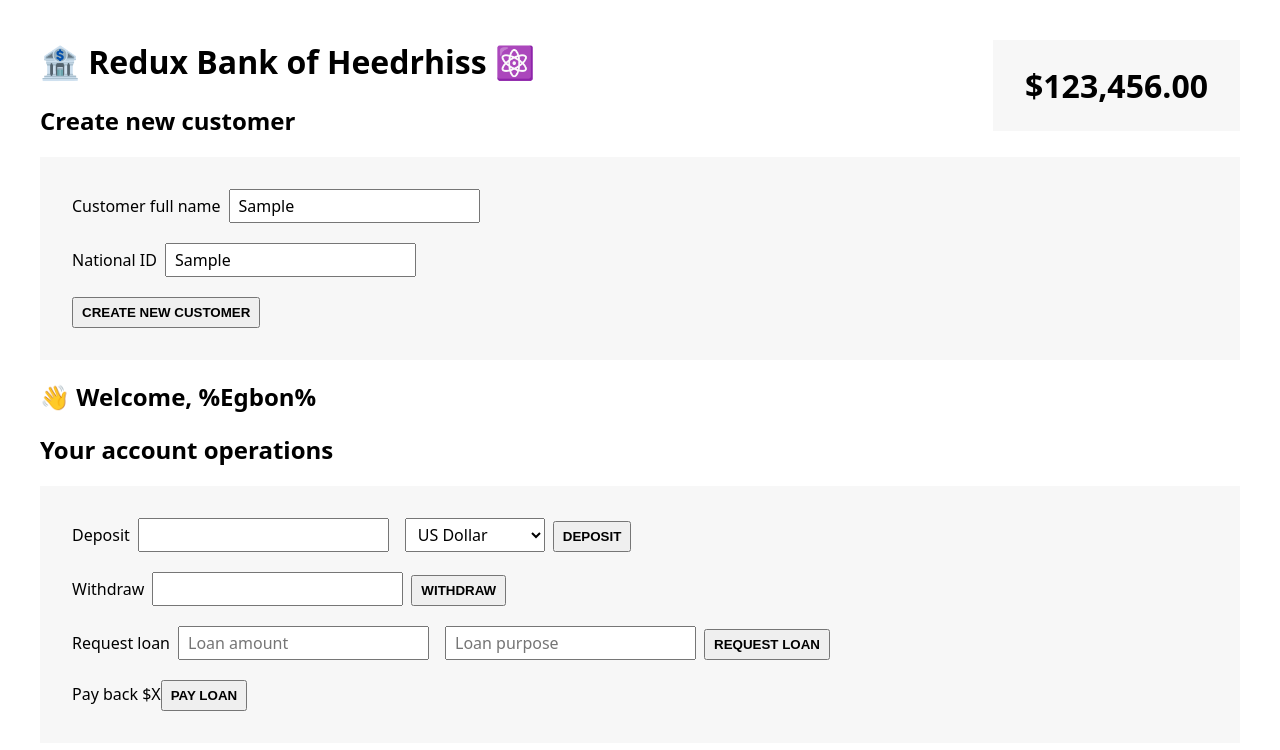
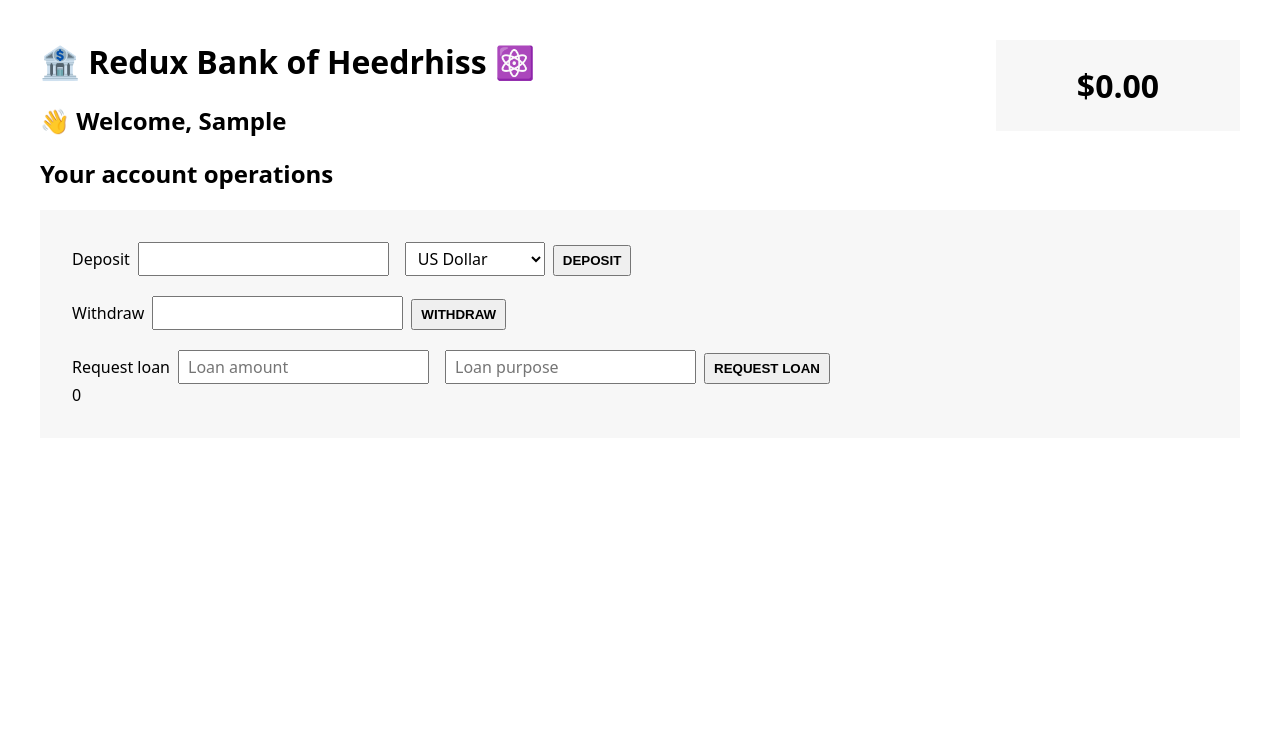
Before and after one commit to heedrhiss/Redux-bank, a React (Create React App) app: page / in a window 1280 px wide. Both pictures are taken after typing "Sample", "Sample" into the empty fields and a click on the button "CREATE NEW CUSTOMER". Shown: the top 750 px of the page. Built offline with nearby package versions, Linux system fonts and the light colour scheme.

Commit message:
dispaths

```diff
--- a/package.json
+++ b/package.json
@@ -8,6 +8,7 @@
     "@testing-library/user-event": "^13.5.0",
     "react": "^18.3.1",
     "react-dom": "^18.3.1",
+    "react-redux": "^9.1.2",
     "react-scripts": "5.0.1",
     "redux": "^5.0.1",
     "web-vitals": "^2.1.4"
--- a/src/App.js
+++ b/src/App.js
@@ -2,15 +2,20 @@ import CreateCustomer from "./features/customers/CreateCustomer";
 import Customer from "./features/customers/Customer";
 import AccountOperations from "./features/accounts/AccountOperations";
 import BalanceDisplay from "./features/accounts/BalanceDisplay";
+import { useSelector } from "react-redux";
 
 function App() {
+  const customer = useSelector(store=> store.customerReducer.fullName)
+
   return (
     <div>
       <h1>🏦 Redux Bank of Heedrhiss ⚛️</h1>
-      <CreateCustomer />
+      {!customer ? <CreateCustomer /> :
+      <>
       <Customer />
       <AccountOperations />
       <BalanceDisplay />
+      </>}
     </div>
   );
 }
--- a/src/features/accounts/AccountOperations.js
+++ b/src/features/accounts/AccountOperations.js
@@ -1,4 +1,6 @@
 import { useState } from "react";
+import { useDispatch, useSelector } from "react-redux";
+import { deposit, payLoan, reqLoan, withdraw } from "./AccountSlice";
 
 function AccountOperations() {
   const [depositAmount, setDepositAmount] = useState("");
@@ -6,14 +8,35 @@ function AccountOperations() {
   const [loanAmount, setLoanAmount] = useState("");
   const [loanPurpose, setLoanPurpose] = useState("");
   const [currency, setCurrency] = useState("USD");
+  const {balance, loan, loanPurpose: curLoanPurpose} = useSelector(store => store.accountReducer)
+  const dispatch = useDispatch();
 
-  function handleDeposit() {}
 
-  function handleWithdrawal() {}
 
-  function handleRequestLoan() {}
+  function handleDeposit() {
+    if(!depositAmount) return
+    dispatch(deposit(depositAmount))
+    setDepositAmount(depositAmount => "")
+  }
 
-  function handlePayLoan() {}
+  function handleWithdrawal() {
+    if(!withdrawalAmount) return
+    if(withdrawalAmount> balance) return(alert(`Insufficient Balance you have only $${balance} left in you aza`))
+    if(balance > withdrawalAmount) dispatch(withdraw(withdrawalAmount))
+    setWithdrawalAmount(withdraw => "")
+  }
+
+  function handleRequestLoan() {
+    if(!loanAmount || !loanPurpose) return
+    if(loanAmount > 0) dispatch(reqLoan(loanAmount, loanPurpose))
+    setLoanAmount(loanAmount => "")
+    setLoanPurpose(lp => "")
+  }
+
+  function handlePayLoan() {
+    if(loan > balance) return(alert("Thief, Oni jibiti ni iwo"))
+    if(balance > loan)dispatch(payLoan())
+  }
 
   return (
     <div>
@@ -66,10 +89,10 @@ function AccountOperations() {
           <button onClick={handleRequestLoan}>Request loan</button>
         </div>
 
-        <div>
-          <span>Pay back $X</span>
+        {loan && <div>
+          <span>Pay back ${loan} - {curLoanPurpose}</span>
           <button onClick={handlePayLoan}>Pay loan</button>
-        </div>
+        </div>}
       </div>
     </div>
   );
--- a/src/features/accounts/AccountSlice.js
+++ b/src/features/accounts/AccountSlice.js
@@ -31,16 +31,16 @@ export default function accountReducer(state= accountState, action){
     }
 }
 
-function deposit(amount){
+export function deposit(amount){
     return{type: 'account/balance', payload: amount}
 }
-function withdraw(amount){
+export function withdraw(amount){
     return{type: 'account/withdraw', payload: amount}
 }
-function reqLoan(amount, purpose){
+export function reqLoan(amount, purpose){
     return{type: 'request/loan', payload: {amount, purpose}}
 }
-function payLoan(){
+export function payLoan(){
     return{type: 'pay/loan'}
 }
 
--- a/src/features/accounts/BalanceDisplay.js
+++ b/src/features/accounts/BalanceDisplay.js
@@ -1,3 +1,5 @@
+import { useSelector } from "react-redux";
+
 function formatCurrency(value) {
   return new Intl.NumberFormat("en", {
     style: "currency",
@@ -6,7 +8,9 @@ function formatCurrency(value) {
 }
 
 function BalanceDisplay() {
-  return <div className="balance">{formatCurrency(123456)}</div>;
+  const balance = useSelector(state=> state.accountReducer.balance)
+
+  return <div className="balance">{formatCurrency(balance)}</div>;
 }
 
 export default BalanceDisplay;
--- a/src/features/customers/CreateCustomer.js
+++ b/src/features/customers/CreateCustomer.js
@@ -1,10 +1,17 @@
 import { useState } from "react";
+import { useDispatch } from "react-redux";
+import { createCustomer } from "./CustomerSlice";
 
 function Customer() {
   const [fullName, setFullName] = useState("");
   const [nationalId, setNationalId] = useState("");
 
-  function handleClick() {}
+  const dispatch = useDispatch()
+
+  function handleClick() {
+    if(!fullName || !nationalId) return
+    dispatch(createCustomer(fullName, nationalId))
+  }
 
   return (
     <div>
--- a/src/features/customers/Customer.js
+++ b/src/features/customers/Customer.js
@@ -1,5 +1,10 @@
+import { useSelector } from "react-redux";
+
+
 function Customer() {
-  return <h2>👋 Welcome, %Egbon%</h2>;
+  const customer = useSelector(store=> store.customerReducer.fullName)
+
+  return <h2>👋 Welcome, {customer ? customer : "Anonymous"}</h2>;
 }
 
 export default Customer;
--- a/src/features/customers/CustomerSlice.js
+++ b/src/features/customers/CustomerSlice.js
@@ -16,13 +16,13 @@ export default function customerReducer(state= customerState, action){
 }
 
 
-function createCustomer(fullName,id){
+export function createCustomer(fullName,id){
     return{
         type: 'create/customer', payload: {fullName, id, createdAt: new Date().toISOString()}
     }
 }
 
-function updateCustomer(fullName){
+export function updateCustomer(fullName){
     return{
         type: 'update/customer', payload: fullName
     }
--- a/src/index.js
+++ b/src/index.js
@@ -3,12 +3,15 @@ import ReactDOM from 'react-dom/client';
 import './index.css';
 import App from './App';
 import store from './store';
+import { Provider } from 'react-redux';
 
-store.dispatch({type: 'create/customer', payload: {fullName:'Idris Muyideen', id: 69, createdAt: new Date().toISOString()}})
-console.log(store.getState())
+// store.dispatch({type: 'create/customer', payload: {fullName:'Idris Muyideen', id: 69, createdAt: new Date().toISOString()}})
+// console.log(store.getState())
 const root = ReactDOM.createRoot(document.getElementById('root'));
 root.render(
   <React.StrictMode>
+    <Provider store={store}>
     <App />
+    </Provider>
   </React.StrictMode>
 );
```
Also changed, not shown: 1 other file (tests, documents, lock files or other folders).
